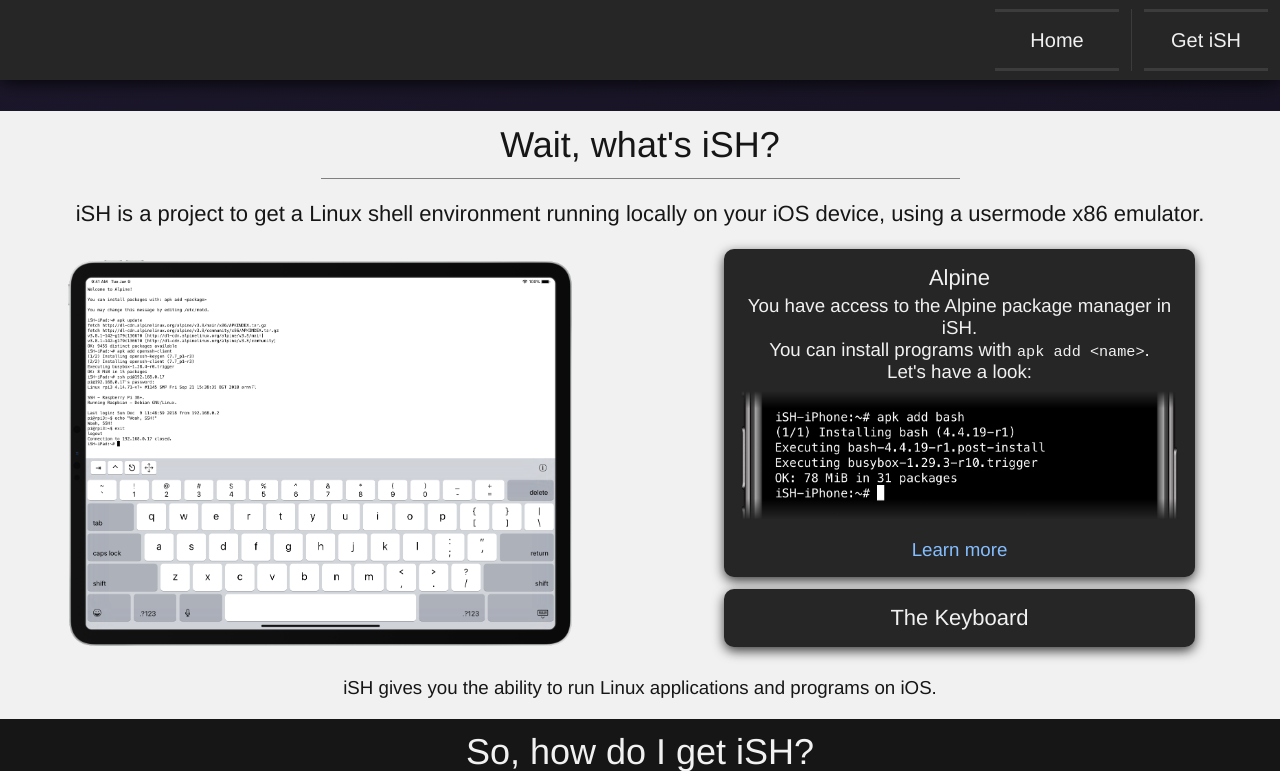
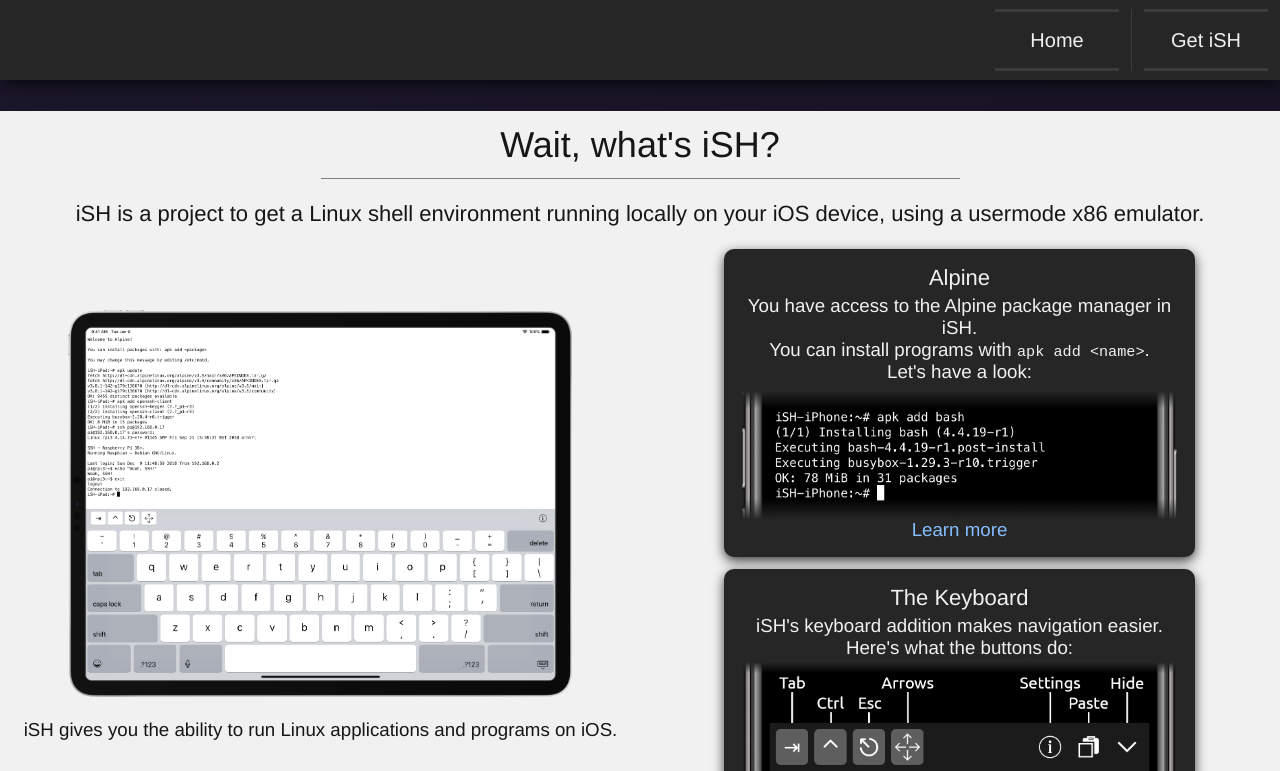
Before and after one commit to ish-app/ish.app, a Jekyll site: the page built from index.html, in a window 1280 px wide and 900 px high, scrolled down 789 px, cut to the strip 0-771 px from the top of the window. Built offline with Jekyll 4.4.1, drawn with Linux system fonts in a browser that asks for light colours.

Commit message:
Add text and image to the keyboard section

```diff
--- a/index.html
+++ b/index.html
@@ -29,6 +29,7 @@
     <div class="expl">
         <div class="explbox">
             <img class="ipad" src="assets/front-ipad.png" alt="iSH running on an iPad" />
+            <p>{{ site.title }} gives you the ability to run Linux applications and programs on iOS.</p>
         </div>
         <div class="explbox info">
             <div class="infobox">
@@ -45,10 +46,15 @@
             </div>
             <div class="infobox">
                 <p class="meds">The Keyboard</p>
+                <p>
+                    {{ site.title }}'s keyboard addition makes navigation easier.
+                    <br />
+                    Here's what the buttons do:
+                </p>
+                <img class="boxpict" src="assets/iphone-keyboard.png" alt="The iSH keyboard addition on an iPhone" />
             </div>
         </div>
     </div>
-    <p>{{ site.title }} gives you the ability to run Linux applications and programs on iOS.</p>
 </section>
 
 <section id="get">
--- a/style.css
+++ b/style.css
@@ -224,7 +224,6 @@
 .boxpict {
     width: 100%;
     height: auto;
-    margin-bottom: 20px
 }
 
 /* "Info" and "Getting iSH" sections */
```
Also changed, not shown: assets/iphone-keyboard.png (added).
